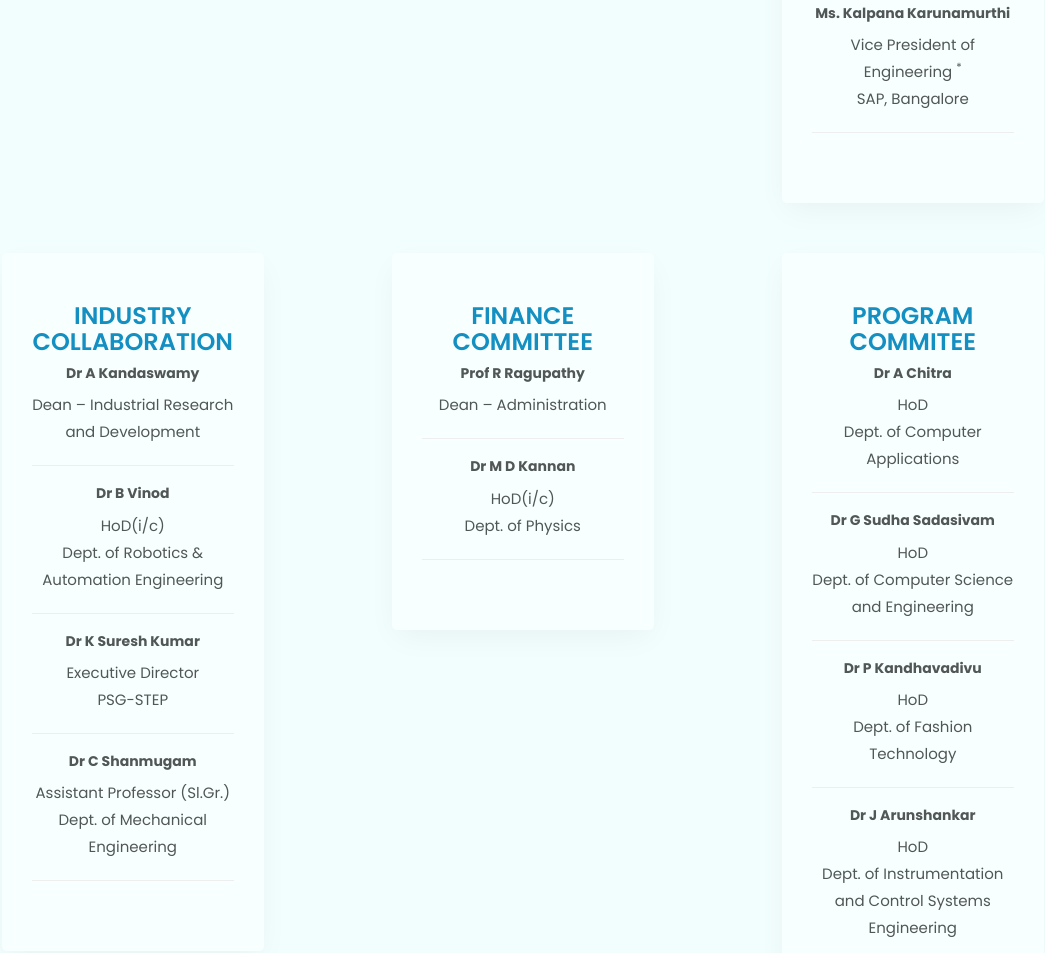
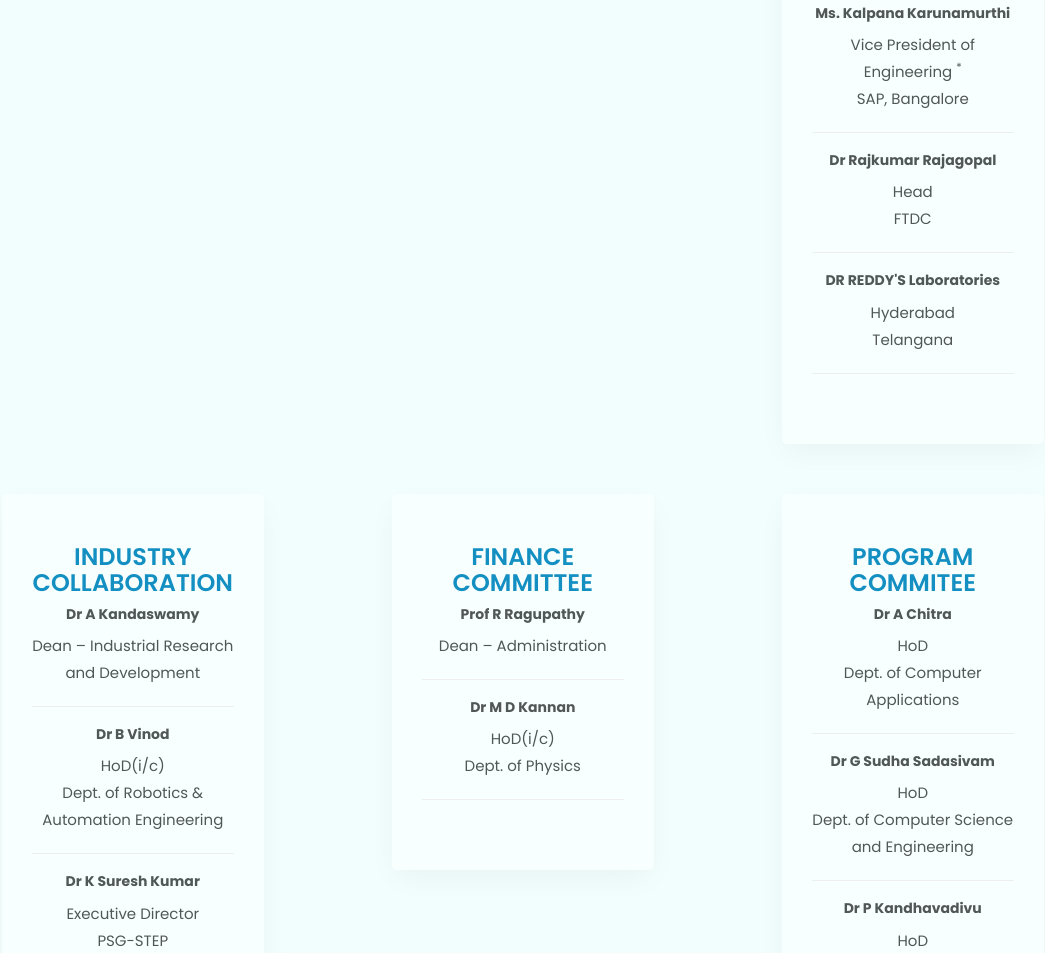
Before and after one commit to en3rypt/research-conclave-2023, a plain HTML site: page index.html in a window 1280 px wide. Shown: the part 5147-6100 px from the top of the page, without its empty margins (166-1211 px from the left). Drawn offline with Linux system fonts and the light colour scheme; no server answers; files whose address does not match are found by name.

Commit message:
advisory committee added sub

```diff
--- a/index.html
+++ b/index.html
@@ -695,6 +695,24 @@
 								SAP, Bangalore</p>
 						</div>
 						<hr>
+						<div>
+							<h5>
+								<!--Hyperlink on name and image  -->
+								<b> Dr Rajkumar Rajagopal</b>
+							</h5>
+							<p> Head <br>
+								FTDC</p>
+						</div>
+						<hr>
+						<div>
+							<h5>
+								<!--Hyperlink on name and image  -->
+								<b>DR REDDY'S Laboratories</b>
+							</h5>
+							<p>Hyderabad<br>
+								Telangana</p>
+						</div>
+						<hr>
 
 
 					</div>
```
